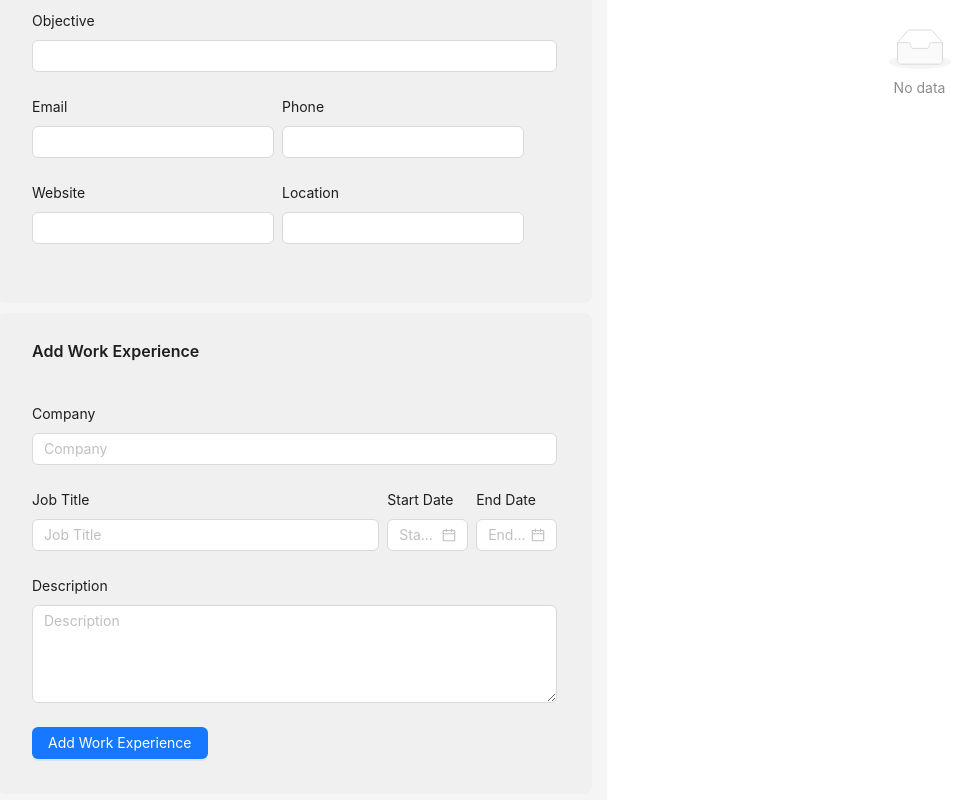
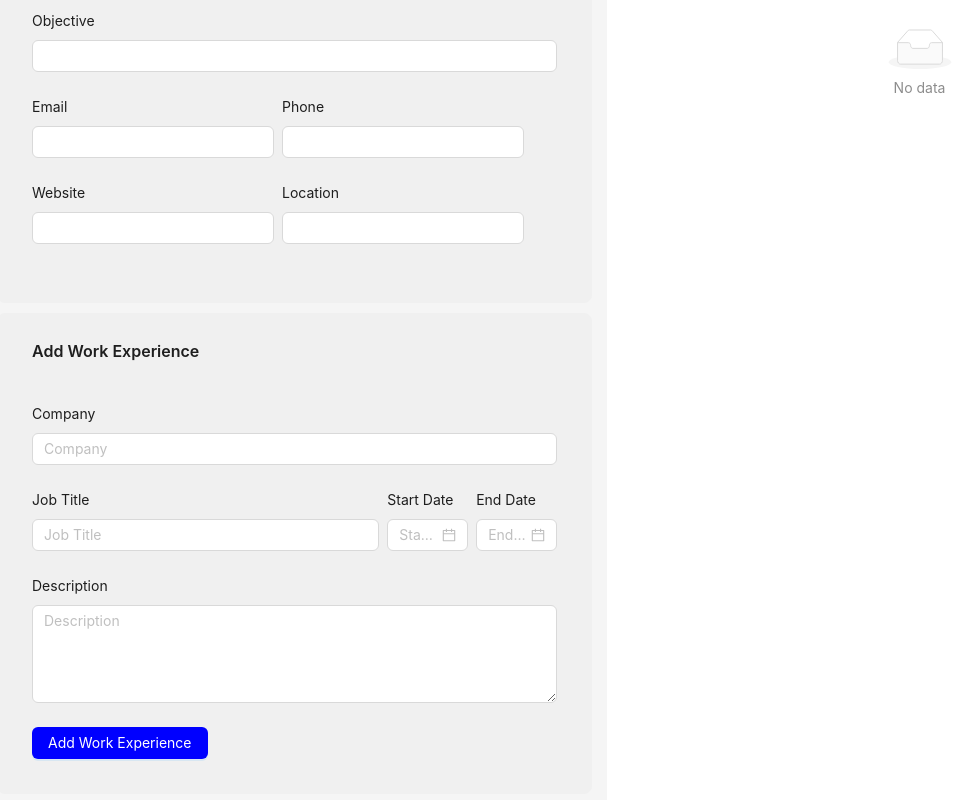
Before and after one commit to algisbernatovics/cv-generator, a Next.js app: page / in a window 1280 px wide. Shown: the part 280-1080 px from the top of the page, without its empty margins (33-1009 px from the left). Built offline with nearby package versions, Linux system fonts and the light colour scheme.

Commit message:
Added Ability To Edit and Delete Work Experience.

```diff
--- a/package.json
+++ b/package.json
@@ -17,6 +17,7 @@
     "autoprefixer": "10.4.14",
     "eslint": "8.45.0",
     "eslint-config-next": "13.4.12",
+    "moment": "^2.29.4",
     "next": "^13.4.12",
     "postcss": "8.4.27",
     "react": "18.2.0",
--- a/src/components/CVGenerator.tsx
+++ b/src/components/CVGenerator.tsx
@@ -1,9 +1,17 @@
 import React, { useState } from "react";
 import { Row, Col } from "antd";
 import PersonalInfoInputCard from "./PersonalInfoInputCard";
-import PersonalInfoOutputCard from "./PersonalInfoOutputCard";
+import PersonalInfoOutputCard from "./PersonalInfoOutput";
 import WorkExperienceInputCard from "./WorkExperienceInputCard";
-import WorkExperienceOutput from "./WorkExperienceOutputCard";
+import WorkExperienceOutput from "./WorkExperienceOutput";
+
+interface Experience {
+  jobTitle: string;
+  company: string;
+  startDate: string;
+  endDate: string;
+  description: string;
+}
 
 const CVGenerator: React.FC = () => {
   const [name, setName] = useState("");
@@ -12,10 +20,33 @@ const CVGenerator: React.FC = () => {
   const [objective, setObjective] = useState("");
   const [website, setWebsite] = useState("");
   const [location, setLocation] = useState("");
-  const [experiences, setExperiences] = useState<any[]>([]);
+  const [experiences, setExperiences] = useState<Experience[]>([]);
+  const [editExperience, setEditExperience] = useState<Experience | null>(null);
+  const [editExperienceIndex, setEditExperienceIndex] = useState<number | null>(
+    null
+  );
 
-  const handleAddExperience = (experience: any) => {
+  const handleAddExperience = (experience: Experience) => {
     setExperiences([...experiences, experience]);
+  };
+
+  const handleSaveExperience = (index: number, experience: Experience) => {
+    const updatedExperiences = [...experiences];
+    updatedExperiences[index] = experience;
+    setExperiences(updatedExperiences);
+    setEditExperience(null);
+    setEditExperienceIndex(null);
+  };
+
+  const handleEditExperience = (experience: Experience, index: number) => {
+    setEditExperience(experience);
+    setEditExperienceIndex(index);
+  };
+
+  const handleDeleteExperience = (index: number) => {
+    const updatedExperiences = [...experiences];
+    updatedExperiences.splice(index, 1);
+    setExperiences(updatedExperiences);
   };
 
   return (
@@ -39,10 +70,16 @@ const CVGenerator: React.FC = () => {
           />
 
           {/* Work Experience Input Card */}
-          <WorkExperienceInputCard onAddExperience={handleAddExperience} />
+          <WorkExperienceInputCard
+            onAddExperience={handleAddExperience}
+            onSaveExperience={handleSaveExperience}
+            editExperience={editExperience}
+            editExperienceIndex={editExperienceIndex}
+            setEditExperience={setEditExperience} // Pass the setEditExperience prop
+          />
         </Col>
 
-        <Col xs={24} md={12} style={{ background: "white"}}>
+        <Col xs={24} md={12} style={{ background: "white" }}>
           {/* Personal Info Output Card */}
           <PersonalInfoOutputCard
             name={name}
@@ -54,7 +91,11 @@ const CVGenerator: React.FC = () => {
           />
 
           {/* Experience List */}
-          <WorkExperienceOutput experiences={experiences} />
+          <WorkExperienceOutput
+            experiences={experiences}
+            onEditExperience={handleEditExperience}
+            onDeleteExperience={handleDeleteExperience}
+          />
         </Col>
       </Row>
     </div>
--- a/src/components/WorkExperienceInputCard.tsx
+++ b/src/components/WorkExperienceInputCard.tsx
@@ -1,5 +1,6 @@
-import React, { useState } from "react";
+import React, { useState, useEffect } from "react";
 import { Card, Input, DatePicker, Button, Form, Row, Col } from "antd";
+import moment from "moment";
 
 interface Experience {
   jobTitle: string;
@@ -11,16 +12,46 @@ interface Experience {
 
 interface WorkExperienceInputCardProps {
   onAddExperience: (experience: Experience) => void;
+  onSaveExperience: (index: number | null, experience: Experience) => void; // Update the onSaveExperience prop
+  editExperience: Experience | null;
+  editExperienceIndex: number | null;
+  setEditExperience: (
+    experience: Experience | null,
+    index: number | null
+  ) => void; // Update the setEditExperience prop
 }
 
 const WorkExperienceInputCard: React.FC<WorkExperienceInputCardProps> = ({
   onAddExperience,
+  onSaveExperience,
+  editExperience,
+  editExperienceIndex,
+  setEditExperience,
 }) => {
   const [jobTitle, setJobTitle] = useState("");
   const [company, setCompany] = useState("");
   const [startDate, setStartDate] = useState<any>(null);
   const [endDate, setEndDate] = useState<any>(null);
   const [description, setDescription] = useState("");
+  const [isEditing, setIsEditing] = useState(false);
+
+  useEffect(() => {
+    if (editExperience && editExperienceIndex !== null) {
+      setIsEditing(true);
+      setJobTitle(editExperience.jobTitle);
+      setCompany(editExperience.company);
+      setStartDate(moment(editExperience.startDate));
+      setEndDate(moment(editExperience.endDate));
+      setDescription(editExperience.description);
+    } else {
+      setIsEditing(false);
+      setJobTitle("");
+      setCompany("");
+      setStartDate(null);
+      setEndDate(null);
+      setDescription("");
+    }
+  }, [editExperience, editExperienceIndex]);
 
   const handleAddExperience = () => {
     if (jobTitle && company && startDate && endDate) {
@@ -40,9 +71,24 @@ const WorkExperienceInputCard: React.FC<WorkExperienceInputCardProps> = ({
     }
   };
 
+  const handleSaveExperience = () => {
+    if (editExperience && editExperienceIndex !== null) {
+      const updatedExperience: Experience = {
+        ...editExperience,
+        jobTitle,
+        company,
+        startDate: startDate.format("YYYY-MM-DD"),
+        endDate: endDate.format("YYYY-MM-DD"),
+        description,
+      };
+      onSaveExperience(editExperienceIndex, updatedExperience);
+      setEditExperience(null, null);
+    }
+  };
+
   return (
     <Card
-      title="Add Work Experience"
+      title={isEditing ? "Edit Work Experience" : "Add Work Experience"}
       style={{ background: "#f0f0f0", padding: "10px", margin: "10px" }}>
       <Form layout="vertical">
         <Form.Item label="Company">
@@ -90,9 +136,21 @@ const WorkExperienceInputCard: React.FC<WorkExperienceInputCardProps> = ({
           />
         </Form.Item>
       </Form>
-      <Button type="primary" onClick={handleAddExperience}>
-        Add Work Experience
-      </Button>
+      {isEditing ? (
+        <Button
+          type="primary"
+          onClick={handleSaveExperience}
+          style={{ backgroundColor: "green" }}>
+          Save Experience
+        </Button>
+      ) : (
+        <Button
+          type="primary"
+          onClick={handleAddExperience}
+          style={{ backgroundColor: "blue" }}>
+          Add Work Experience
+        </Button>
+      )}
     </Card>
   );
 };
--- a/src/components/WorkExperienceOutputCard.tsx
+++ b/src/components/WorkExperienceOutput.tsx
@@ -1,20 +1,24 @@
-import React from "react";
-import { List, Card } from "antd";
+import React, { useState } from "react";
+import { List, Card, Button } from "antd";
 
 interface Experience {
   jobTitle: string;
   company: string;
   startDate: string;
   endDate: string;
-  description: string; // Add description to the Experience interface
+  description: string;
 }
 
 interface WorkExperienceOutputCardProps {
   experiences: Experience[];
+  onEditExperience: (experience: Experience,index:number) => void;
+  onDeleteExperience: (index: number) => void;
 }
 
 const WorkExperienceOutput: React.FC<WorkExperienceOutputCardProps> = ({
   experiences,
+  onEditExperience,
+  onDeleteExperience,
 }) => {
   const cardStyle: React.CSSProperties = {
     padding: "10px",
@@ -39,14 +43,26 @@ const WorkExperienceOutput: React.FC<WorkExperienceOutputCardProps> = ({
     color: "#666",
   };
 
+  const [hoveredIndex, setHoveredIndex] = useState<number | null>(null);
+
+  const handleMouseEnter = (index: number) => {
+    setHoveredIndex(index);
+  };
+
+  const handleMouseLeave = () => {
+    setHoveredIndex(null);
+  };
+
   return (
     <div style={cardStyle}>
       <h2>Work Experience</h2>
       <List
         itemLayout="vertical"
         dataSource={experiences}
-        renderItem={(item) => (
-          <List.Item>
+        renderItem={(item, index) => (
+          <List.Item
+            onMouseEnter={() => handleMouseEnter(index)}
+            onMouseLeave={handleMouseLeave}>
             <List.Item.Meta
               title={<p style={jobTitleStyle}>{item.jobTitle}</p>}
               description={
@@ -59,6 +75,14 @@ const WorkExperienceOutput: React.FC<WorkExperienceOutputCardProps> = ({
                 </div>
               }
             />
+            {hoveredIndex === index && (
+              <>
+                <Button onClick={() => onEditExperience(item,index)}>Edit</Button>
+                <Button onClick={() => onDeleteExperience(index)}>
+                  Delete
+                </Button>
+              </>
+            )}
           </List.Item>
         )}
       />
```
Also changed, not shown: src/components/PersonalInfoOutput.tsx (renamed from src/components/PersonalInfoOutputCard.tsx), 2 other files (tests, documents, lock files or other folders).
